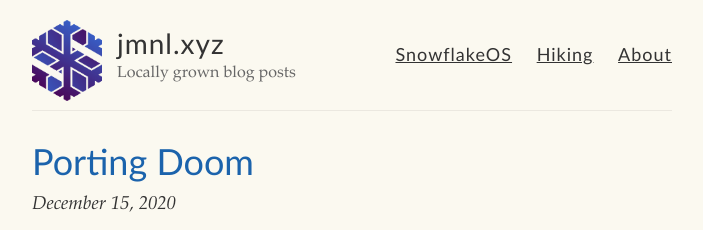
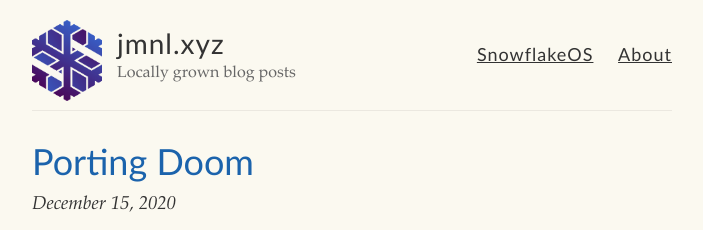
Before and after one commit to 29jm/29jm.github.io, a Jekyll site: the page built from index.html, in a window 1280 px wide and 900 px high. Shown: the top 230 px of the window, without its empty margins (288-991 px from the left). Built offline with Jekyll 4.4.1, drawn with Linux system fonts in a browser that asks for light colours; some web fonts are replaced.

Commit message:
remove direct link to hiking section

```diff
--- a/_layouts/default.html
+++ b/_layouts/default.html
@@ -28,7 +28,7 @@
 
           <nav>
             <a href="{{ site.baseurl }}/">SnowflakeOS</a>
-            <a href="{{ site.baseurl }}/hiking">Hiking</a>
+            <!-- <a href="{{ site.baseurl }}/hiking">Hiking</a> -->
             <a href="{{ site.baseurl }}/about">About</a>
           </nav>
         </header>
```
